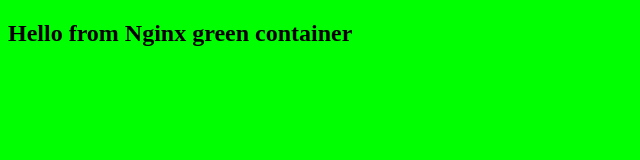
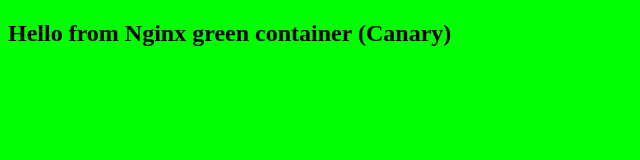
Before and after one commit to yungsnowx/301CloudComputing, a plain HTML site: page unit4/exercise4/green/index.html in a window 1280 px wide. Shown: the whole page, without its empty margins (0-640 px from the left). Drawn offline with Linux system fonts and the light colour scheme.

Commit message:
Update index.html

```diff
--- a/unit4/exercise4/green/index.html
+++ b/unit4/exercise4/green/index.html
@@ -5,6 +5,6 @@
   <title>Docker Nginx</title>
 </head>
 <body bgcolor="#00FF00">
-  <h2>Hello from Nginx green container</h2>
+  <h2>Hello from Nginx green container (Canary)</h2>
 </body>
 </html>
```
